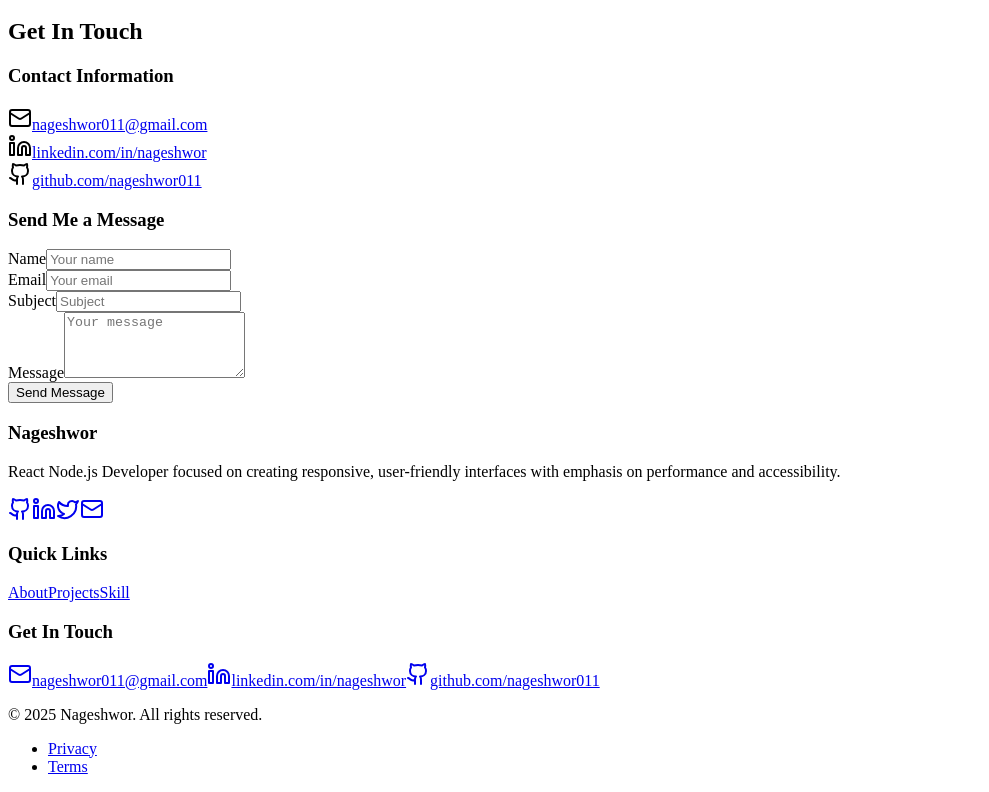
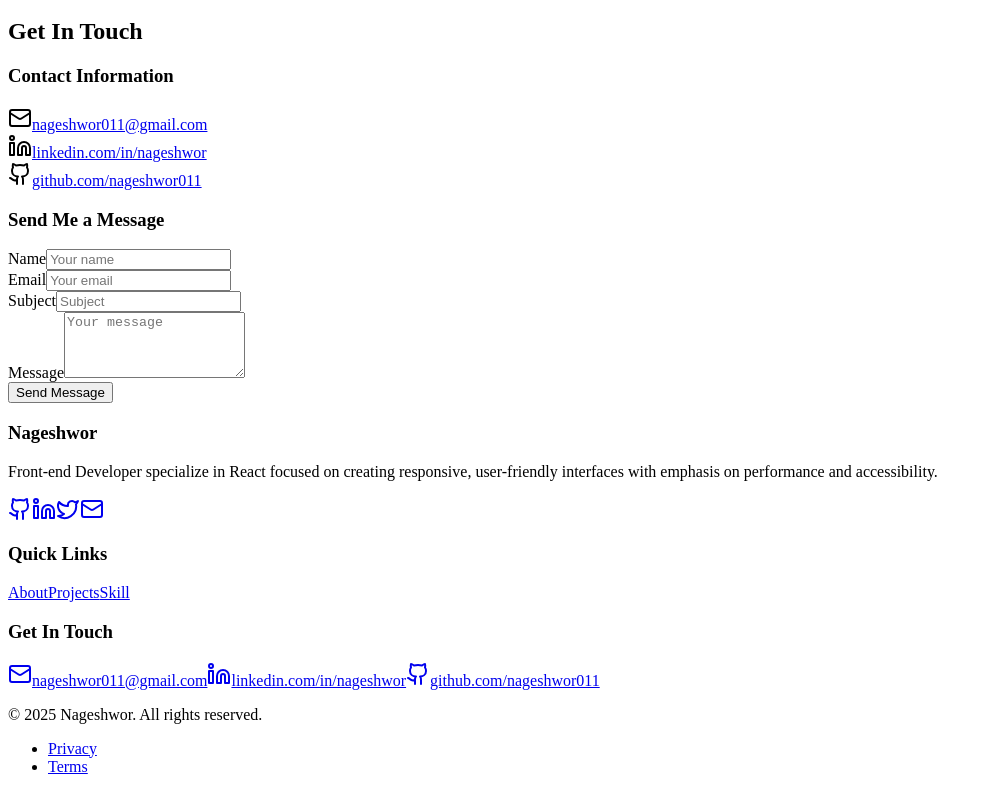
Before and after one commit to nageshwor011/portfolio, a Next.js app: page / in a window 1280 px wide. Shown: the part 2029-2821 px from the top of the page, without its empty margins (0-989 px from the left). Built offline with nearby package versions, Linux system fonts and the light colour scheme.

Commit message:
changes text

```diff
--- a/src/app/components/Footer.jsx
+++ b/src/app/components/Footer.jsx
@@ -13,9 +13,9 @@ export default function Footer() {
           <div className="space-y-4 ">
             <h3 className="text-base font-semibold text-gray-900">Nageshwor</h3>
             <p className="text-sm text-gray-600 leading-relaxed max-w-xs">
-              React Node.js Developer focused on creating responsive,
-              user-friendly interfaces with emphasis on performance and
-              accessibility.
+              Front-end Developer specialize in React focused on creating
+              responsive, user-friendly interfaces with emphasis on performance
+              and accessibility.
             </p>
 
             {/* Social Links */}
```
